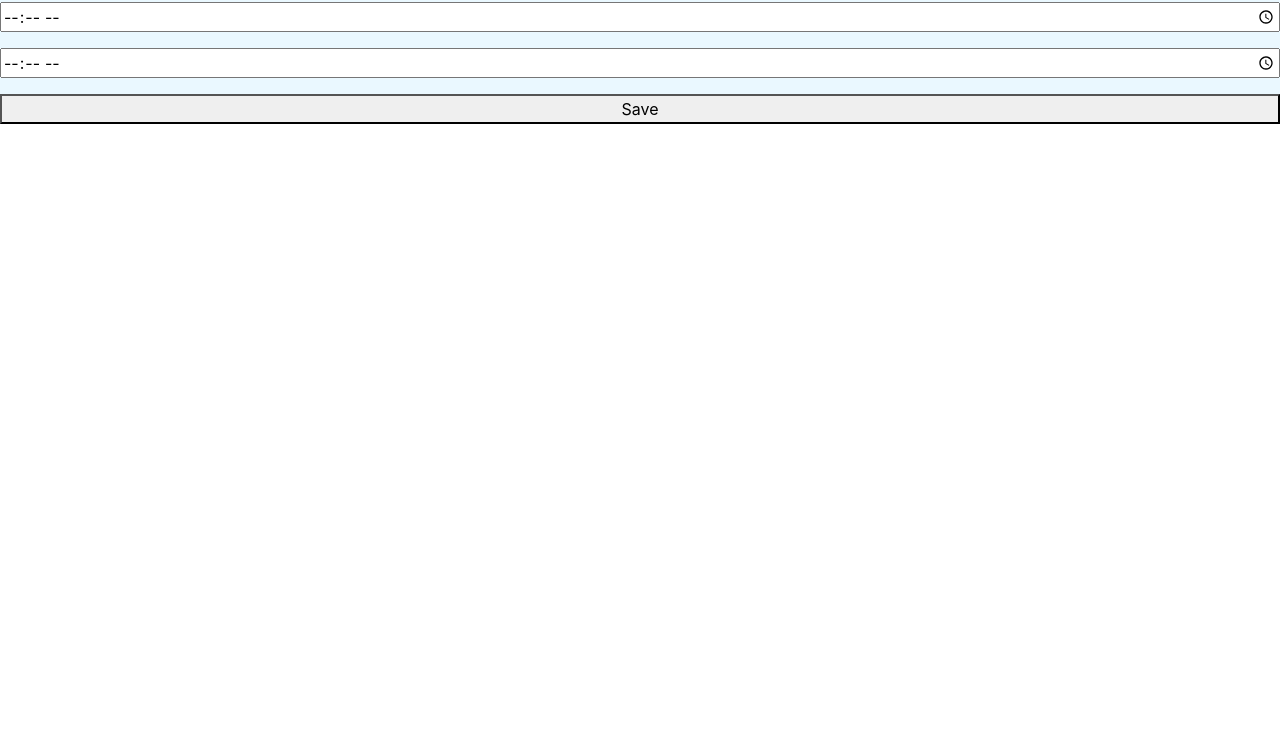
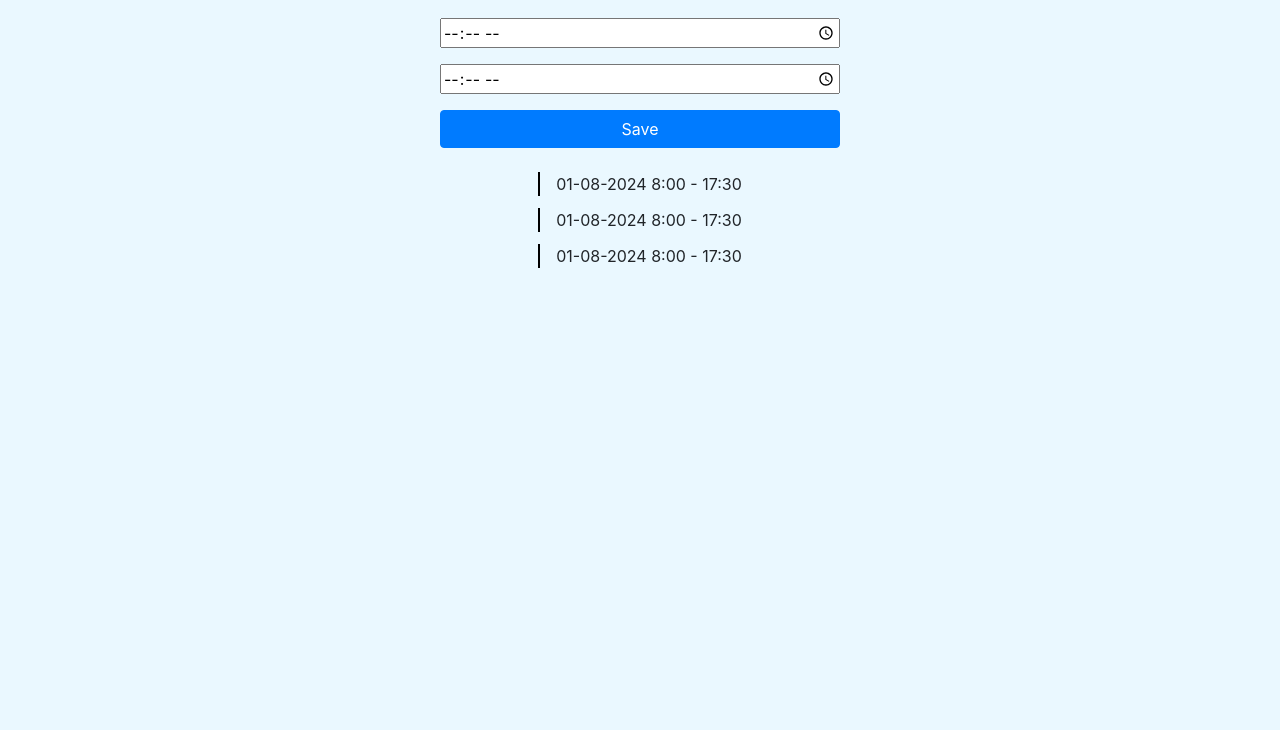
Before and after one commit to felianfilian/cordova_v1, a website: page www/index.html in a window 1280 px wide. Shown: the part 70-800 px from the top of the page. Drawn offline with nearby package versions, Linux system fonts and the light colour scheme.

Commit message:
styling update

```diff
--- a/www/index.html
+++ b/www/index.html
@@ -17,7 +17,12 @@
       <h1>Work Tracker</h1>
       <input class="input-01" type="time" placeholder="start time" />
       <input class="input-01" type="time" placeholder="ending time" />
-      <button class="button-01">Save</button>
+      <button class="btn btn-primary button-01">Save</button>
+      <div class="timetable">
+        <div class="timestamp">01-08-2024 8:00 - 17:30</div>
+        <div class="timestamp">01-08-2024 8:00 - 17:30</div>
+        <div class="timestamp">01-08-2024 8:00 - 17:30</div>
+      </div>
     </div>
 
     <!-- Bootstrap -->
--- a/www/style.css
+++ b/www/style.css
@@ -4,13 +4,33 @@
   align-items: center;
   gap: 16px;
 
+  height: 100vh;
+
+  padding: 16px;
+
   background-color: rgb(234, 248, 255);
 }
 
 .input-01 {
   width: 100%;
+  max-width: 400px;
 }
 
 .button-01 {
   width: 100%;
+  max-width: 400px;
 }
+
+.timetable {
+  display: flex;
+  flex-direction: column;
+  gap: 12px;
+
+  padding: 8px 16px;
+}
+
+.timestamp {
+  border-left: 2px solid #000;
+
+  padding-left: 16px;
+}
```
